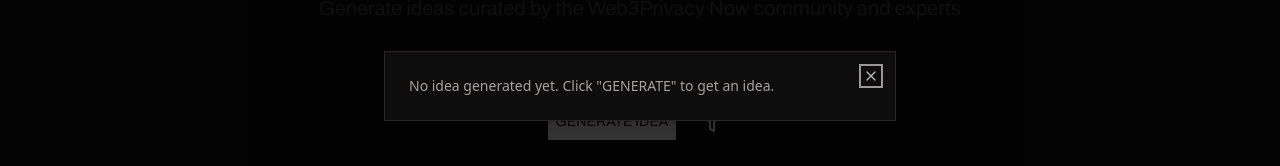
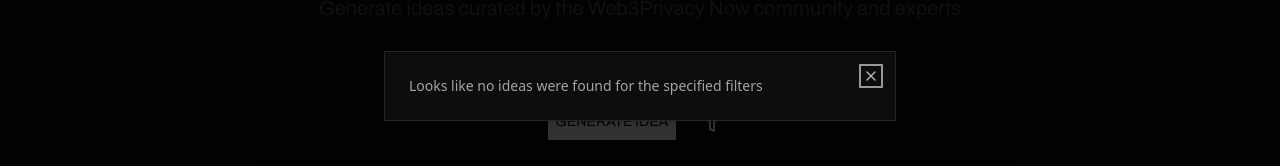
Before and after one commit to web3privacy/hackathonusecases, a Next.js app: page / in a window 1280 px wide. Both pictures are taken after a click on the button "GENERATE IDEA". Shown: the part 314-480 px from the top of the page. Built offline with nearby package versions, Linux system fonts and the light colour scheme.

Commit message:
fixing some nextjs related build errors

```diff
--- a/components/ui/idea-card.jsx
+++ b/components/ui/idea-card.jsx
@@ -1,6 +1,6 @@
 import React from 'react'
 import { Badge } from "@/components/ui/badge";
-import { Github } from 'lucide-react';
+import { Github, Globe } from 'lucide-react';
 
 export default function IdeaCard({ name, description, categories, github, source, website }) {
   return (
--- a/pages/index.js
+++ b/pages/index.js
@@ -173,7 +173,7 @@
                       </h3>
                     </>
                   ) : (
-                    <p>No idea generated yet. Click "GENERATE" to get an idea.</p>
+                    <div>Looks like no ideas were found for the specified filters</div>
                   )}
                 </DialogDescription>
               </DialogHeader>
@@ -246,7 +246,7 @@
               </div>
             </TabsContent>
             <TabsContent value="expert">
-              <div className="md:flex flex-wrap justify-start px-5 gap-5">
+            <div className="md:flex flex-wrap md:justify-center justify-start px-5 gap-5 space-y-5 md:space-y-0">
                 {featuredExpertIdeas.map((idea, index) => (
                   <IdeaCard
                     key={index}
```
Also changed, not shown: .eslintrc.json.
